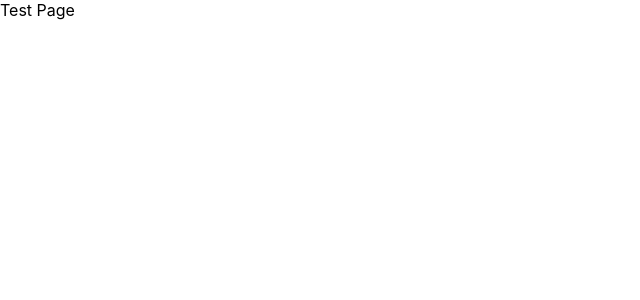
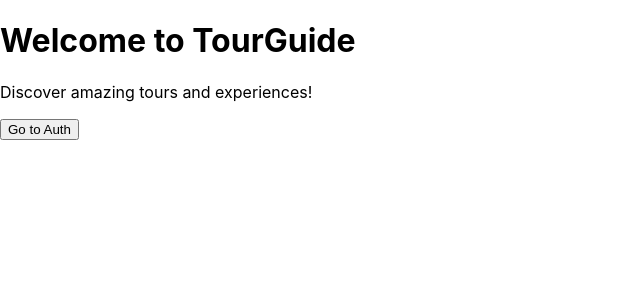
Before and after one commit to torres76ru/TourGuide-React, a React (Vite) app in the folder frontend/: page / in a window 1280 px wide. Shown: the top 300 px of the page, without its empty margins (0-640 px from the left). Built offline with nearby package versions, Linux system fonts and the light colour scheme.

Commit message:
refactor: restructure routing and page components for improved navigation

```diff
--- a/frontend/src/app/index.tsx
+++ b/frontend/src/app/index.tsx
@@ -1,14 +1,11 @@
 // src/app/index.tsx
-import { Routing } from "../pages";
 import "./index.scss";
-import { BrowserRouter } from "react-router-dom";
+import { Routing } from "./routing/AppRouter";
 
 const App = () => {
   return (
     <div className="app">
-      <BrowserRouter>
-        <Routing />
-      </BrowserRouter>
+      <Routing />
     </div>
   );
 };
--- /dev/null
+++ b/frontend/src/app/routing/AppRouter.tsx
@@ -0,0 +1,14 @@
+import { BrowserRouter, Route, Routes } from "react-router-dom";
+import { routes } from "./routes";
+
+export const Routing = () => {
+  return (
+    <BrowserRouter>
+      <Routes>
+        {routes.map(({ path, element: Element }) => (
+          <Route key={path} path={path} element={<Element />} />
+        ))}
+      </Routes>
+    </BrowserRouter>
+  );
+};
--- /dev/null
+++ b/frontend/src/app/routing/routes.ts
@@ -0,0 +1,6 @@
+import { LoginPage, MainPage } from "../../pages";
+
+export const routes = [
+  { path: "/", element: MainPage },
+  { path: "/auth", element: LoginPage },
+];
--- a/frontend/src/pages/index.tsx
+++ b/frontend/src/pages/index.tsx
@@ -1,12 +1,3 @@
 //src/pages/index.tsx
-import { Route, Routes, Navigate } from "react-router-dom";
-import TestPage from "./test";
-
-export const Routing = () => {
-  return (
-    <Routes>
-      <Route path="/" element={<TestPage />} />
-      <Route path="*" element={<Navigate to="/" replace />} />
-    </Routes>
-  );
-};
+export { default as LoginPage } from "./login-page";
+export { default as MainPage } from "./main-page";
--- /dev/null
+++ b/frontend/src/pages/login-page/index.tsx
@@ -0,0 +1,18 @@
+import { useNavigate } from "react-router";
+
+const LoginPage = () => {
+  const navigate = useNavigate();
+
+  const handleRedirect = () => {
+    navigate("/");
+  };
+  return (
+    <div>
+      <h1>Registration</h1>
+      <p>Discover amazing tours and experiences!</p>
+      <button onClick={handleRedirect}>Go to Main</button>
+    </div>
+  );
+};
+
+export default LoginPage;
--- /dev/null
+++ b/frontend/src/pages/main-page/index.tsx
@@ -0,0 +1,18 @@
+import { useNavigate } from "react-router";
+
+const MainPage = () => {
+  const navigate = useNavigate();
+
+  const handleRedirect = () => {
+    navigate("/auth");
+  };
+  return (
+    <div>
+      <h1>Welcome to TourGuide</h1>
+      <p>Discover amazing tours and experiences!</p>
+      <button onClick={handleRedirect}>Go to Auth</button>
+    </div>
+  );
+};
+
+export default MainPage;
```
Also changed, not shown: frontend/src/entities/index.tsx (added), frontend/src/features/index.tsx (added).
